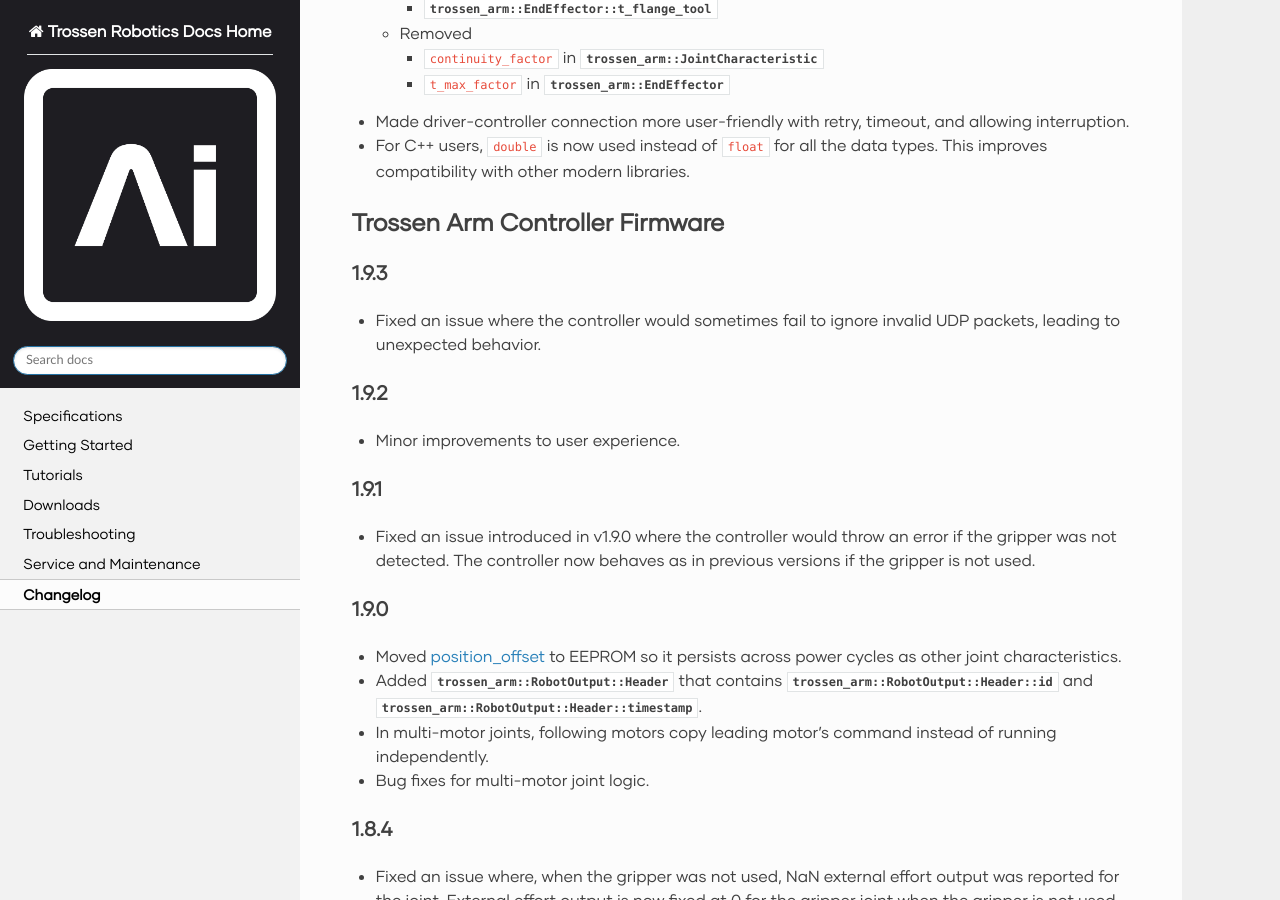
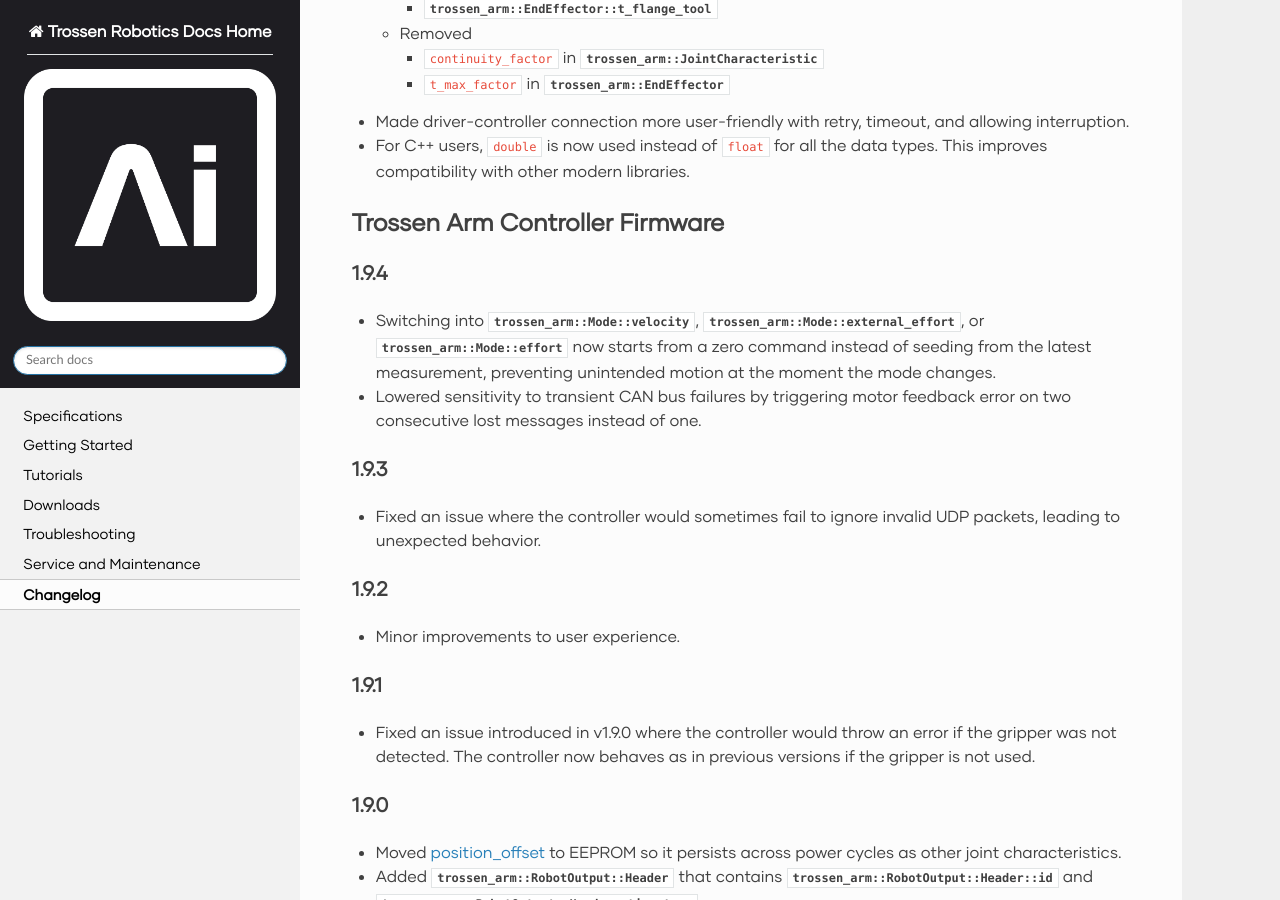
Before and after one commit to TrossenRobotics/trossen_arm, a Sphinx documentation site: the page built from docs/changelog.rst, in a window 1280 px wide and 900 px high, scrolled down 5803 px. Built offline with Sphinx 7.4.7 and the Read the Docs theme 3.1.0, drawn with Linux system fonts in a browser that asks for light colours; some web fonts are replaced; pages that are not in the unit, such as notebooks, are missing from menus.

Commit message:
Add firmware-wxai_v0-v1.9.4 (#203)
* Add firmware-wxai_v0-v1.9.4

* Add v1.9.4 changelog

* clarified wording

---------

Co-authored-by: Shiming-Liang <25278939+Shiming-Liang@users.noreply.github.com>

```diff
--- a/docs/changelog.rst
+++ b/docs/changelog.rst
@@ -241,6 +241,12 @@ Trossen Arm Driver
 Trossen Arm Controller Firmware
 ===============================
 
+1.9.4
+-----
+
+- Switching into :enumerator:`trossen_arm::Mode::velocity`, :enumerator:`trossen_arm::Mode::external_effort`, or :enumerator:`trossen_arm::Mode::effort` now starts from a zero command instead of seeding from the latest measurement, preventing unintended motion at the moment the mode changes.
+- Lowered sensitivity to transient CAN bus failures by triggering motor feedback error on two consecutive lost messages instead of one.
+
 1.9.3
 -----
 
--- a/docs/downloads.rst
+++ b/docs/downloads.rst
@@ -27,8 +27,8 @@ Firmware releases for the Trossen Arm Controller are listed in the table below:
 
     * - Version
       - Download
-    * - v1.9.3 (Latest)
-      - :download:`wxai_v0 (v1.9.3) </_static/downloads/arm_controller_firmware/wxai_v0/firmware-wxai_v0-v1.9.3.zip>`
+    * - v1.9.4 (Latest)
+      - :download:`wxai_v0 (v1.9.4) </_static/downloads/arm_controller_firmware/wxai_v0/firmware-wxai_v0-v1.9.4.zip>`
     * - v1.8.4
       - :download:`wxai_v0 (v1.8.4) </_static/downloads/arm_controller_firmware/wxai_v0/firmware-wxai_v0-v1.8.4.zip>`
     * - v1.7.7
```
Also changed, not shown: 2 other files.
